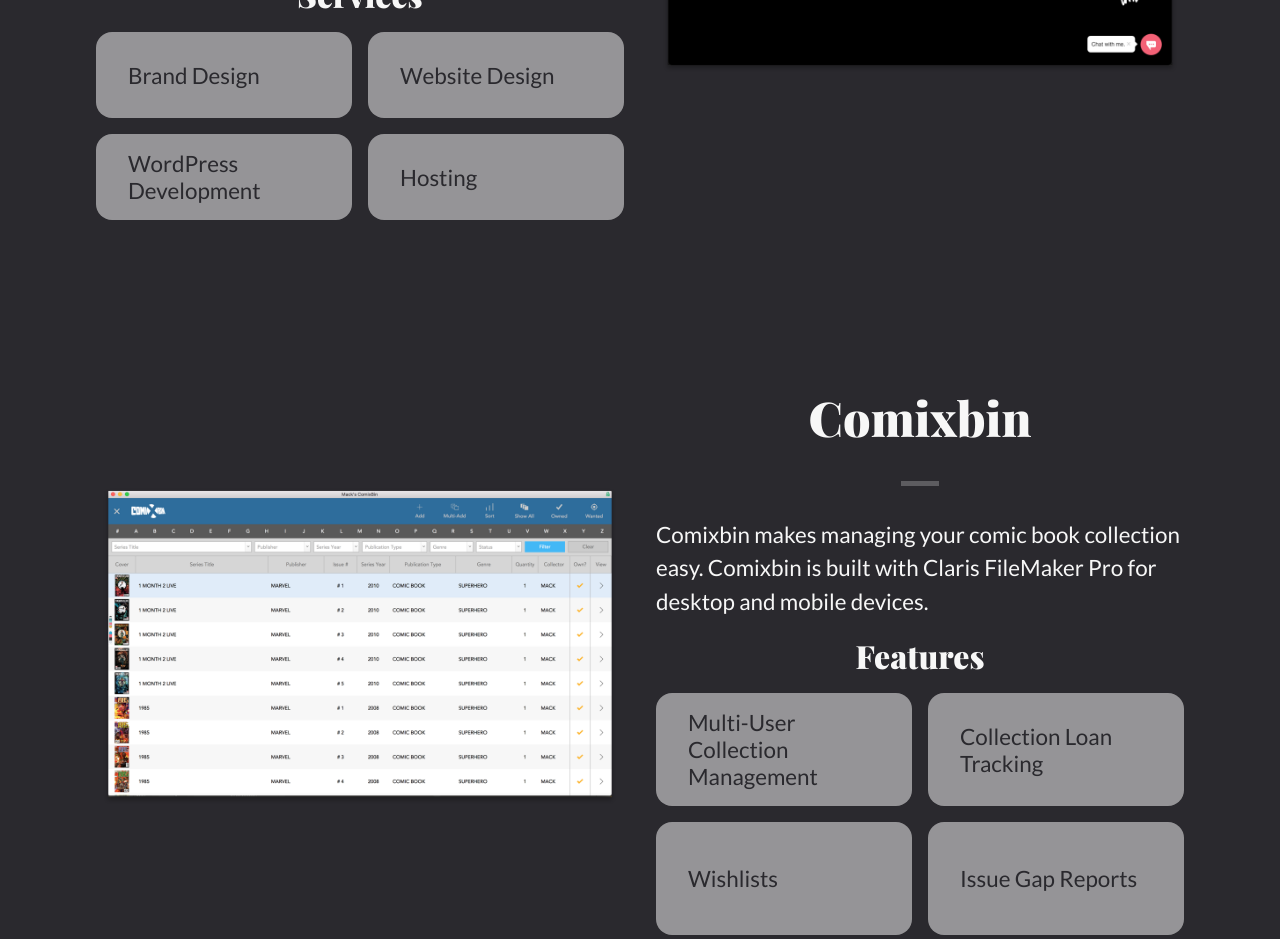
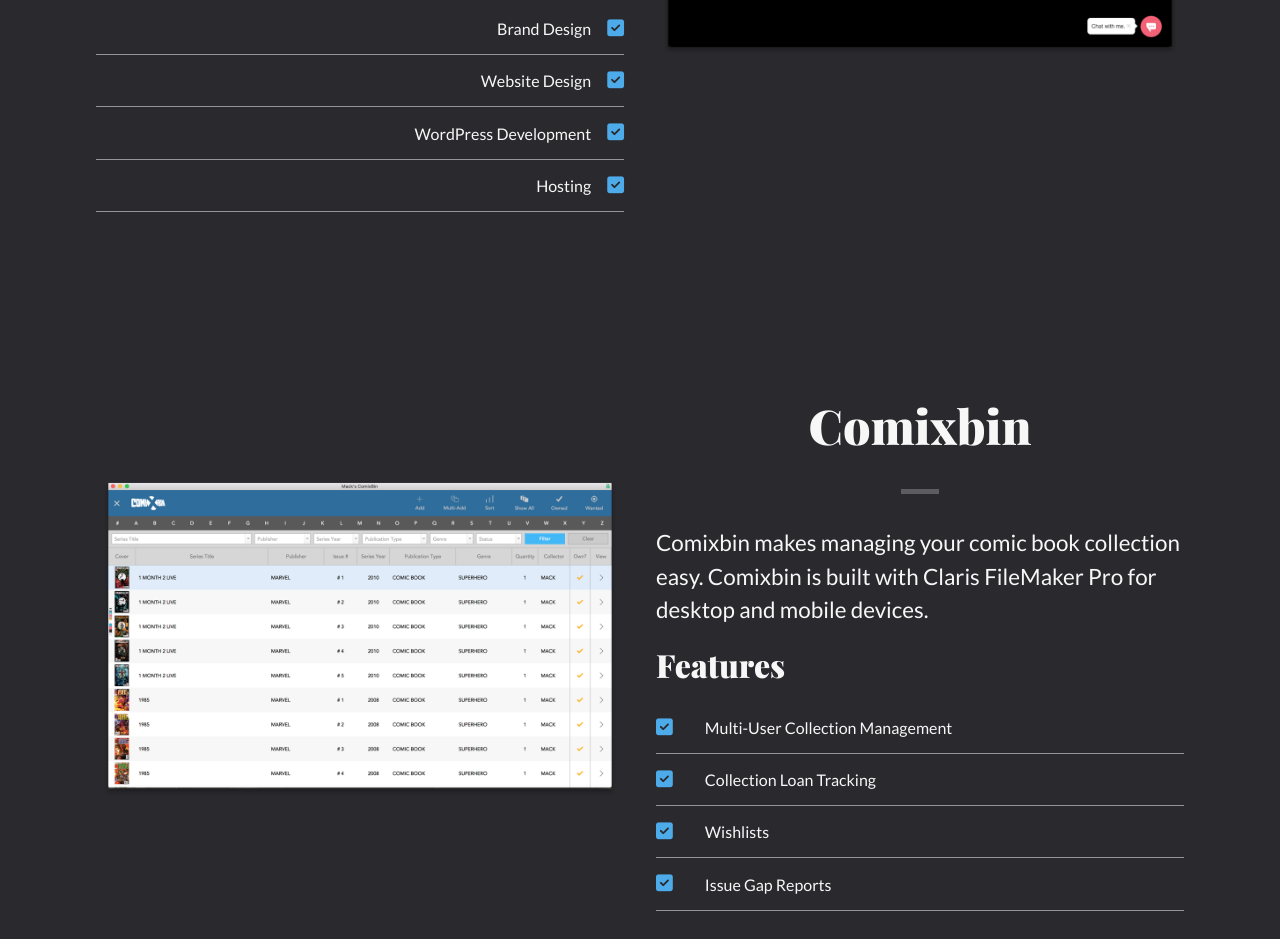
Before and after one commit to macktropolis/mackrichardson-cv-astro, an Astro site: page / in a window 1280 px wide. Shown: the part 4758-5697 px from the top of the page. Built offline with nearby package versions, Linux system fonts and the light colour scheme; Astro itself is replaced by a stand-in of ours; a web font is replaced by a local one.

Commit message:
Changed Features section in Projects section.

```diff
--- a/src/content/projects/comixbin.astro
+++ b/src/content/projects/comixbin.astro
@@ -14,11 +14,13 @@
                 <hr />
                 <p>Comixbin makes managing your comic book collection easy. Comixbin is built with Claris FileMaker Pro for desktop and mobile devices.</p>
                 <h5>Features</h5>
-                <div class="card-wrapper">
-                    <div class="card">Multi-User Collection Management</div>
-                    <div class="card">Collection Loan Tracking</div>
-                    <div class="card">Wishlists</div>
-                    <div class="card">Issue Gap Reports</div>
+                <div class="features">
+                    <ul>
+                        <li><i class="fa-solid fa-square-check"></i> Multi-User Collection Management</li>
+                        <li><i class="fa-solid fa-square-check"></i> Collection Loan Tracking</li>
+                        <li><i class="fa-solid fa-square-check"></i> Wishlists</li>
+                        <li><i class="fa-solid fa-square-check"></i> Issue Gap Reports</li>
+                    </ul>
                 </div>
             </article>
         </div>
@@ -30,15 +32,36 @@
         padding: 5rem;
         padding-bottom: 0;
     }
-    h4,
-    h5 {
-        text-align: center;
-    }
     h4 {
         font-size: 3rem;
+        text-align: center;
     }
     h5 {
         font-size: 2rem;
         margin-block: 1rem;
+        text-align: left;
+    }
+    .features ul {
+        font-size: 1rem;
+        list-style: none;
+        margin: 0;
+        padding: 0;
+        width: 100%;
+    }
+    .features ul li {
+        border-bottom: 1px solid hsl(0, 0%, 100%, 0.5);
+        display: flex;
+        flex-direction: row;
+        gap: 1rem;
+        justify-content: start;
+        align-items: center;
+        padding: 1rem 0;
+        max-width: 100%;
+    }
+    .features ul li i {
+        color: hsl(204, 78%, 61%);
+        display: block;
+        font-size: 1.2rem;
+        margin-right: 1rem;
     }
 </style>
--- a/src/content/projects/craig-gilmore.astro
+++ b/src/content/projects/craig-gilmore.astro
@@ -14,11 +14,13 @@
                 <hr />
                 <p><a href="https://craiggilmore.net" title="Craig Gilmore, Official Website" target="_blank">CraigGilmore.net</a> is the official website for Craig Gilmore, a professional illustrator, storyboard and comic book artist. Craig has illustrated storyboards for major motion pictures and television series ( including the AMC hit series, <em>The Walking Dead</em> ) and comic books for Marvel and DC. His latest project is a graphic novel, <em>Ethereal: A Tale</em></p>
                 <h5>Services</h5>
-                <div class="card-wrapper">
-                    <div class="card">Brand Design</div>
-                    <div class="card">Website Design</div>
-                    <div class="card">WordPress Development</div>
-                    <div class="card">Hosting</div>
+                <div class="features">
+                    <ul>
+                        <li><i class="fa-solid fa-square-check"></i> Brand Design</li>
+                        <li><i class="fa-solid fa-square-check"></i> Website Design</li>
+                        <li><i class="fa-solid fa-square-check"></i> WordPress Development</li>
+                        <li><i class="fa-solid fa-square-check"></i> Hosting</li>
+                    </ul>
                 </div>
             </article>
         </div>
@@ -29,18 +31,39 @@
     .project {
         padding: 5rem;
     }
-    h4,
-    h5 {
-        text-align: center;
-    }
     h4 {
         font-size: 3rem;
+        text-align: center;
     }
     h5 {
         font-size: 2rem;
         margin-block: 1rem;
+        text-align: right;
     }
-
+    .features ul {
+        font-size: 1rem;
+        list-style: none;
+        margin: 0;
+        padding: 0;
+        text-align: right;
+        width: 100%;
+    }
+    .features ul li {
+        border-bottom: 1px solid hsl(0, 0%, 100%, 0.5);
+        display: flex;
+        flex-direction: row;
+        gap: 1rem;
+        justify-content: end;
+        align-items: center;
+        padding: 1rem 0;
+        max-width: 100%;
+    }
+    .features ul li i {
+        color: hsl(204, 78%, 61%);
+        font-size: 1.2rem;
+        display: block;
+        order: 2;
+    }
     @media screen and (min-width: 960px) {
         .grid-ish > *:first-child {
             order: 2;
--- a/src/content/projects/mission-control.astro
+++ b/src/content/projects/mission-control.astro
@@ -14,13 +14,14 @@
                 <hr />
                 <p>Mission Control started as a small FileMaker app to help me keep track of Custom Functions I use regularly. Over the years of development, it now helps me control and manage most of the regular aspects of being a FileMaker Developer. It has libraries to store keyboard shortcuts, custom functions, useful websites. It also acts as a hub for easy access to other FileMaker solutions I've built, such as, a theme vault, default fields XML generator and a development starter file. Mission Control helps me stay on target when developing with FileMaker Pro.</p>
                 <h5>Features</h5>
-                <div class="card-wrapper">
-                    <div class="card">FileMaker Theme Vault</div>
-                    <div class="card">Default Fields XML Generator</div>
-                    <div class="card">fmBuilder Starter Solution</div>
-                    <div class="card">Custom Functions Library</div>
-                    <div class="card">Useful Websites Library</div>
-                    <div class="card">...more added regularly</div>
+                <div class="features">
+                    <ul>
+                        <li><i class="fa-solid fa-square-check"></i> FileMaker Theme Vault</li>
+                        <li><i class="fa-solid fa-square-check"></i> Default Fields XML Generator</li>
+                        <li><i class="fa-solid fa-square-check"></i> fmBuilder Starter Solution</li>
+                        <li><i class="fa-solid fa-square-check"></i> Custom Functions Library</li>
+                        <li><i class="fa-solid fa-square-check"></i> Useful Websites Library</li>
+                    </ul>
                 </div>
             </article>
         </div>
@@ -31,18 +32,39 @@
     .project {
         padding: 5rem;
     }
-    h4,
-    h5 {
-        text-align: center;
-    }
     h4 {
         font-size: 3rem;
+        text-align: center;
     }
     h5 {
         font-size: 2rem;
         margin-block: 1rem;
+        text-align: left;
     }
     hr {
         margin-bottom: 1rem;
     }
+    .features ul {
+        font-size: 1rem;
+        list-style: none;
+        margin: 0;
+        padding: 0;
+        width: 100%;
+    }
+    .features ul li {
+        border-bottom: 1px solid hsl(0, 0%, 100%, 0.5);
+        display: flex;
+        flex-direction: row;
+        gap: 1rem;
+        justify-content: start;
+        align-items: center;
+        padding: 1rem 0;
+        max-width: 100%;
+    }
+    .features ul li i {
+        color: hsl(204, 78%, 61%);
+        font-size: 1.2rem;
+        display: block;
+        margin-right: 1rem;
+    }
 </style>
```
